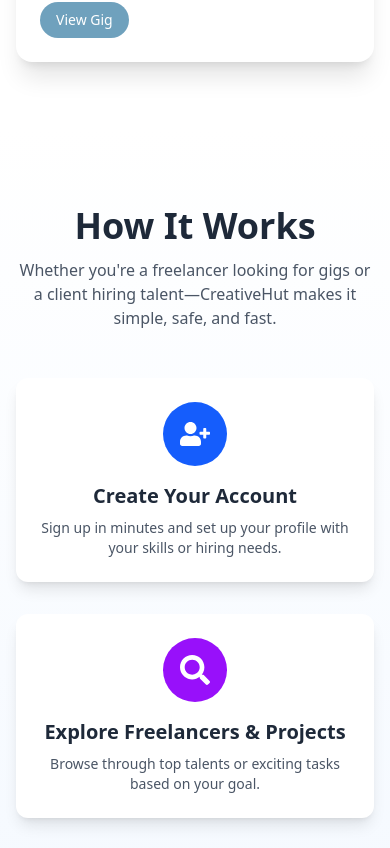
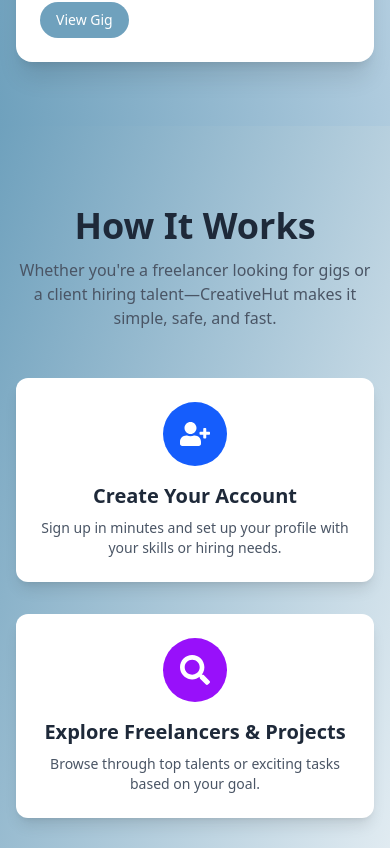
Before and after one commit to saminul-amin/creative-hut, a React (Vite) app: page / in a window 390 px wide. Shown: the part 3394-4242 px from the top of the page. Built offline with nearby package versions, Linux system fonts and the light colour scheme; no server answers.

Commit message:
some small changes

```diff
--- a/src/pages/FeaturedFreelancers.jsx
+++ b/src/components/FeaturedFreelancers.jsx
@@ -67,8 +67,8 @@
 
 const FeaturedFreelancers = () => {
   return (
-    <section className="from-white to-blue-50">
-      <div className="max-w-7xl mx-auto py-16 px-4 md:px-12 bg-gradient-to-t">
+    <section className="from-[#6fa1bd] to-blue-50 bg-gradient-to-tr">
+      <div className="max-w-7xl mx-auto py-16 px-4 md:px-12 ">
         <div className="max-w-7xl mx-auto text-center mb-10">
           <h2 className="text-3xl md:text-4xl font-bold text-blue-800 mb-2">
             Featured Freelancers
@@ -80,7 +80,7 @@
         </div>
 
         <div className="grid grid-cols-1 sm:grid-cols-2 lg:grid-cols-3 gap-8">
-          {freelancers.map((freelancer, i) => (
+          {freelancers.map((freelancer, i) => ( // for(auto& freelancer : freelancers)
             <motion.div
               key={freelancer.id}
               custom={i}
--- a/src/components/HowItWorks.jsx
+++ b/src/components/HowItWorks.jsx
@@ -47,7 +47,7 @@
 
 const HowItWorks = () => {
   return (
-    <section className="bg-gradient-to-b from-white to-blue-50 py-20 px-4 md:px-10">
+    <section className="bg-gradient-to-tl from-white to-[#6fa1bd] py-20 px-4 md:px-10">
       <div className="max-w-6xl mx-auto text-center mb-12">
         <h2 className="text-4xl font-bold text-gray-800 mb-3">
           How It Works
--- a/src/pages/Home.jsx
+++ b/src/pages/Home.jsx
@@ -1,10 +1,10 @@
 import Banner from "../components/Banner";
+import FeaturedFreelancers from "../components/FeaturedFreelancers";
 import HowItWorks from "../components/HowItWorks";
 import NewsLetter from "../components/NewsLetter";
 import StatsCounter from "../components/StatsCounter";
 import Testimonials from "../components/Testimonials";
 import WhyChooseUs from "../components/WhyChooseUs";
-import FeaturedFreelancers from "./FeaturedFreelancers";
 
 export default function Home() {
   return (
```
Also changed, not shown: src/layout/Root.jsx (+6 -5 lines).
